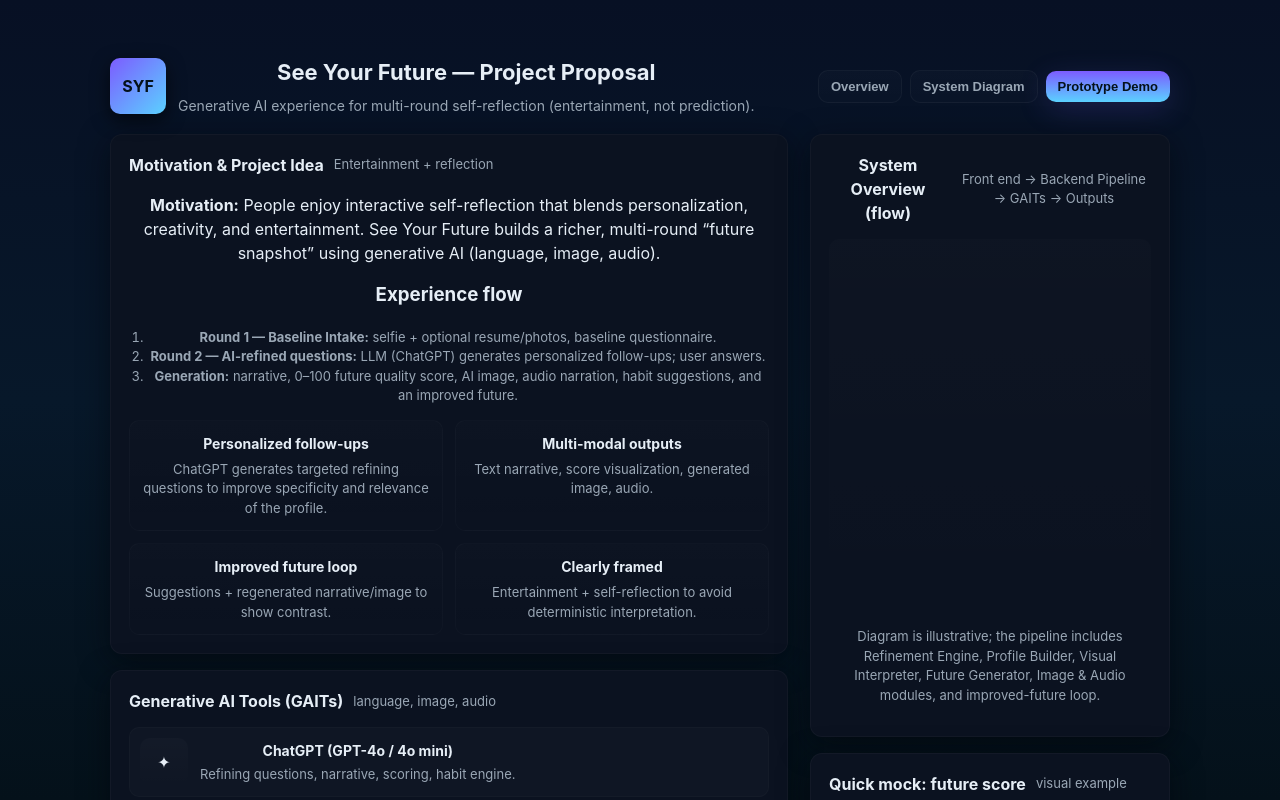
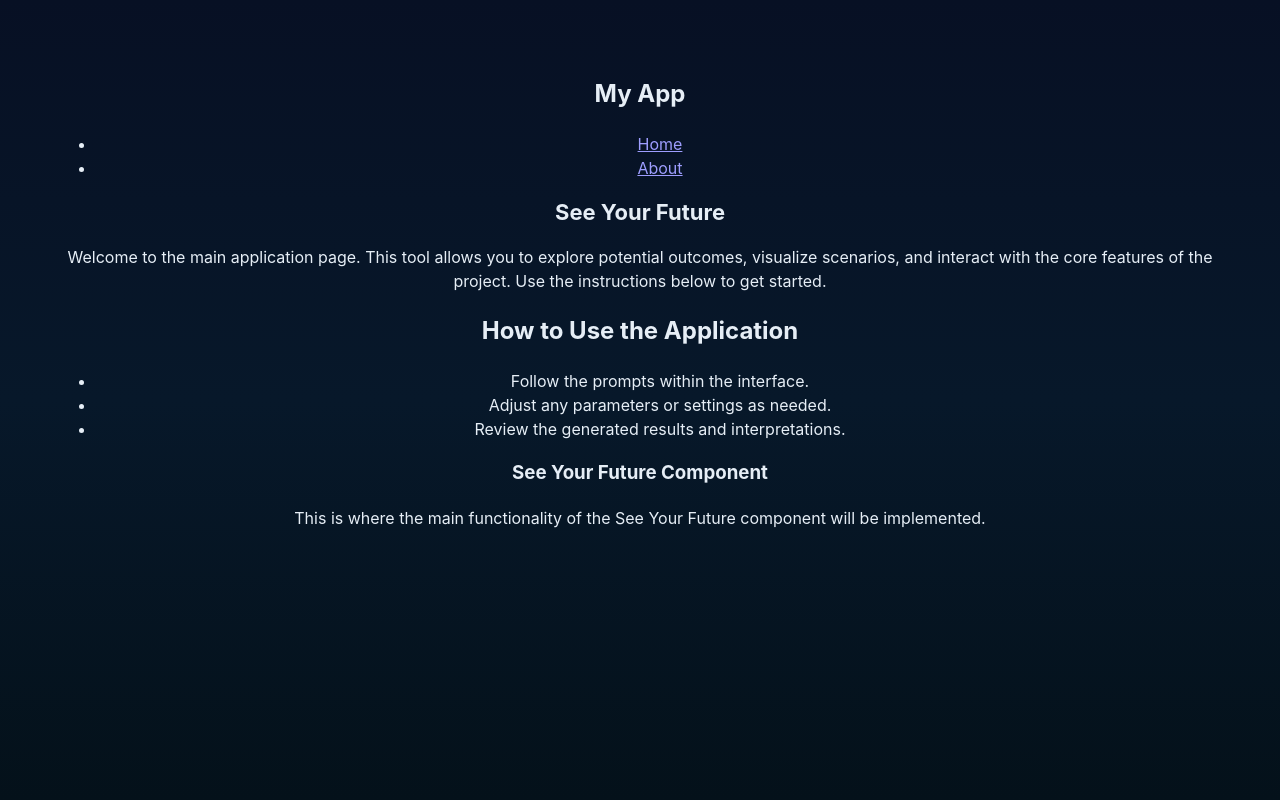
Before and after one commit to NoahOriano/see-your-future, a React (Vite) app: page / in a window 1280 px wide. Shown: the top 800 px of the page. Built offline with nearby package versions, Linux system fonts and the light colour scheme.

Commit message:
broken navbar with new page

```diff
--- a/package.json
+++ b/package.json
@@ -11,7 +11,8 @@
   },
   "dependencies": {
     "react": "^18.3.1",
-    "react-dom": "^18.3.1"
+    "react-dom": "^18.3.1",
+    "react-router-dom": "^7.10.1"
   },
   "devDependencies": {
     "@eslint/js": "^9.9.0",
--- a/src/App.tsx
+++ b/src/App.tsx
@@ -1,5 +1,18 @@
+import { BrowserRouter as Router, Routes, Route } from "react-router-dom";
+import Navbar from "./components/navbar";
 import About from "./pages/about";
+import Home from "./pages/home";
 
 export default function App() {
-  return <About />;
+  return (
+    <Router>
+      <>
+        <Navbar />
+        <Routes>
+          <Route path="/" element={<Home />} />
+          <Route path="/about" element={<About />} />
+        </Routes>
+      </>
+    </Router>
+  );
 }
--- /dev/null
+++ b/src/components/navbar.tsx
@@ -0,0 +1,11 @@
+export default function Navbar() {
+  return (
+    <nav className="navbar">
+      <h2>My App</h2>
+      <ul>
+        <li><a href="/">Home</a></li>
+        <li><a href="/about">About</a></li>
+      </ul>
+    </nav>
+  );
+}
--- /dev/null
+++ b/src/components/seeyourfuture.tsx
@@ -0,0 +1,8 @@
+export default function SeeYourFuture() {
+  return (
+    <div className="see-your-future">
+        <h3>See Your Future Component</h3>
+        <p>This is where the main functionality of the See Your Future component will be implemented.</p>
+    </div>
+    );
+}
--- /dev/null
+++ b/src/pages/home.tsx
@@ -0,0 +1,26 @@
+import SeeYourFuture from "../components/seeyourfuture";
+
+export default function Home() {
+  return (
+    <div className="home-page">
+      <h1>See Your Future</h1>
+
+      <p>
+        Welcome to the main application page. This tool allows you to explore
+        potential outcomes, visualize scenarios, and interact with the core
+        features of the project. Use the instructions below to get started.
+      </p>
+
+      <h2>How to Use the Application</h2>
+      <ul>
+        <li>Follow the prompts within the interface.</li>
+        <li>Adjust any parameters or settings as needed.</li>
+        <li>Review the generated results and interpretations.</li>
+      </ul>
+
+      <div className="app-container">
+        <SeeYourFuture />
+      </div>
+    </div>
+  );
+}
```
Also changed, not shown: 1 other file (tests, documents, lock files or other folders).
